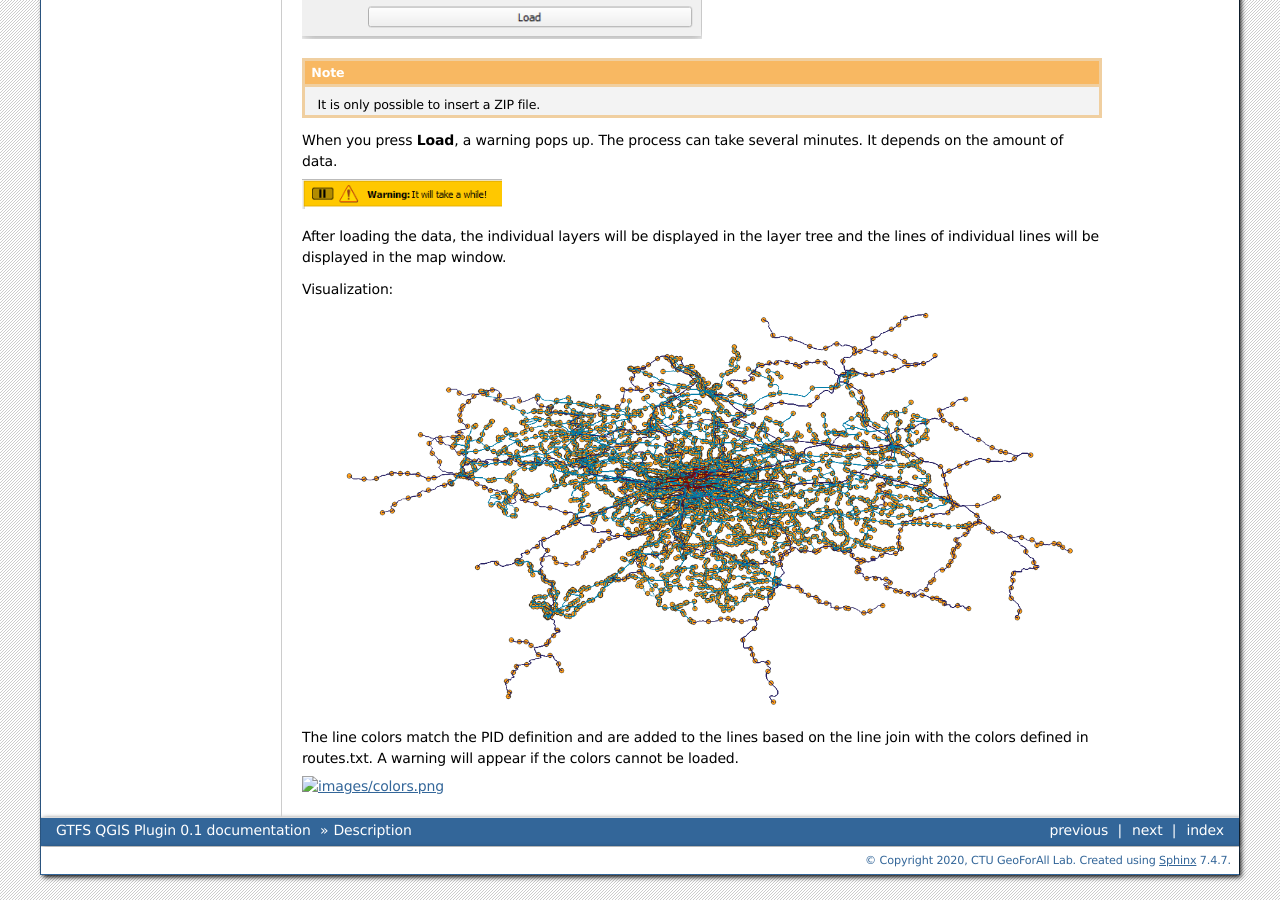
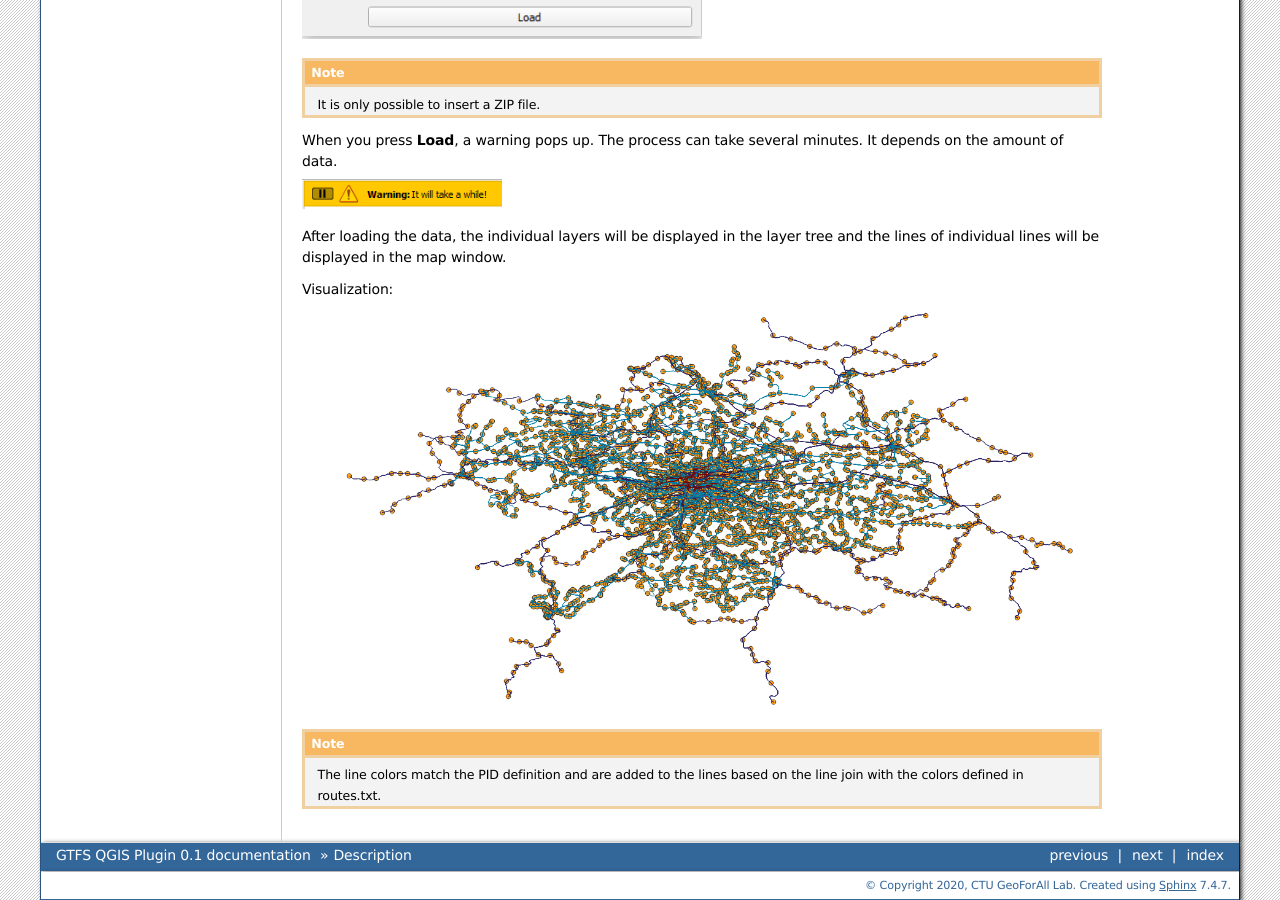
Before and after one commit to ctu-geoforall-lab/qgis-gtfs-plugin, a Sphinx documentation site: the page built from help/source/description.rst, in a window 1280 px wide and 900 px high, scrolled down 641 px. Built offline with Sphinx 7.4.7, drawn with Linux system fonts in a browser that asks for light colours; formulas are drawn with MathJax 3.

Commit message:
Revert "#19"
This reverts commit 79b1293438ebd75a680d4c8ebac6da4a36d9ad8f.

```diff
--- a/help/source/description.rst
+++ b/help/source/description.rst
@@ -25,8 +25,4 @@ Visualization:
 .. image:: images/output.png
    :width: 800
 
-The line colors match the PID definition and are added to the lines based on the line join with the colors defined in routes.txt.
-A warning will appear if the colors cannot be loaded.
-
-.. image:: images/colors.png
-   :width: 300
+.. note:: The line colors match the PID definition and are added to the lines based on the line join with the colors defined in routes.txt.
```
Also changed, not shown: help/source/images/colors.PNG (deleted).
